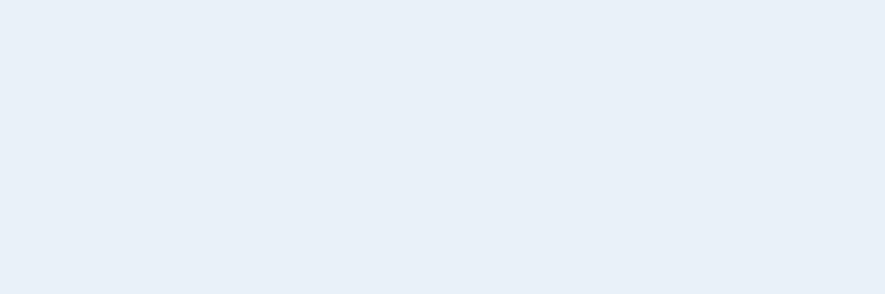
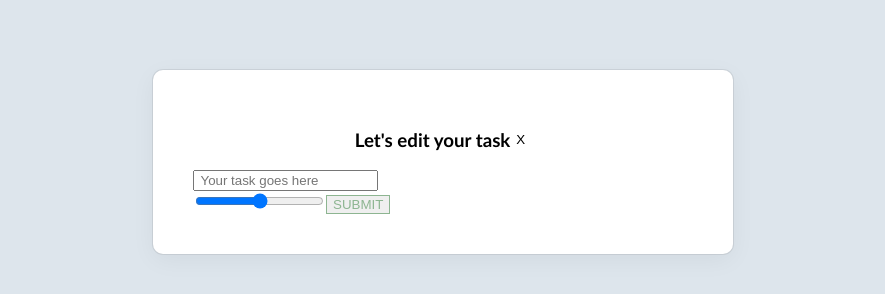
Before and after one commit to nconlisk/TODO_APP-deployed, a React (Create React App) app in the folder client/: page / in a window 1280 px wide. Shown: the part 238-532 px from the top of the page, without its empty margins (197-1082 px from the left). Built offline with nearby package versions, Linux system fonts and the light colour scheme; no server answers.

Commit message:
corrected missing tag in modal.js and formatted code

```diff
--- a/client/src/components/ListHeader.js
+++ b/client/src/components/ListHeader.js
@@ -1,3 +1,5 @@
+import Modal from "./Modal";
+
 const ListHeader = ({listName}) => {
 
 
@@ -12,6 +14,7 @@ const ListHeader = ({listName}) => {
             <button className="create">ADD NEW</button>
             <button className="signout" onClick={signOut}>SIGN OUT</button>
         </div>
+        <Modal/>
       </div>
     );
   }
--- a/client/src/components/Modal.js
+++ b/client/src/components/Modal.js
@@ -1,6 +1,6 @@
 const Modal = () => {
 
-    const mode = 'create'
+    const mode = 'edit'
     const handleChange = () => {
         console.log('changing')
     }
@@ -8,10 +8,11 @@ const Modal = () => {
     return (
       <div className="overlay">
         <div className="modal">
+            <div className="form-title-container">
                 <h3>Let's {mode} your task</h3>
                 <button>X</button>
             </div>
-        <form className="form-title-container">
+            <form >
                 <input
                     required
                     maxLength={30}
@@ -31,8 +32,8 @@ const Modal = () => {
                     onChange={handleChange}
                 />
                 <input className={mode} type="submit"/>
-
             </form>
+            </div>
       </div>
     );
   }
--- a/client/src/index.css
+++ b/client/src/index.css
@@ -131,3 +131,34 @@ body{
     stroke-miterlimit: 10;
     stroke-width: 32px;
 }
+
+/* Modal */
+.overlay{
+    position:absolute;
+    left: 0;
+    top: 0;
+    width: 100vw;
+    height: 100vh;
+    background-color: rgba(0,0,0, 0.05);
+    display: flex;
+    justify-content: center;
+    align-items: center;
+}
+
+.modal{
+    width: 500px;
+    background-color: white;
+    padding: 40px;
+    border-radius: 10px;
+    box-shadow: rgba(0,0,0, 0.05) 0 6px 24px 0, rgba(0,0,0, 0.08) 0 0 0 1px;
+}
+
+.modal .form-title-container{
+    display: flex;
+    justify-content: center;
+}
+
+.modal .form-title-container button {
+    border: none;
+    background-color: transparent;
+}
```
Lines whose indentation alone changed are shown as unchanged.
